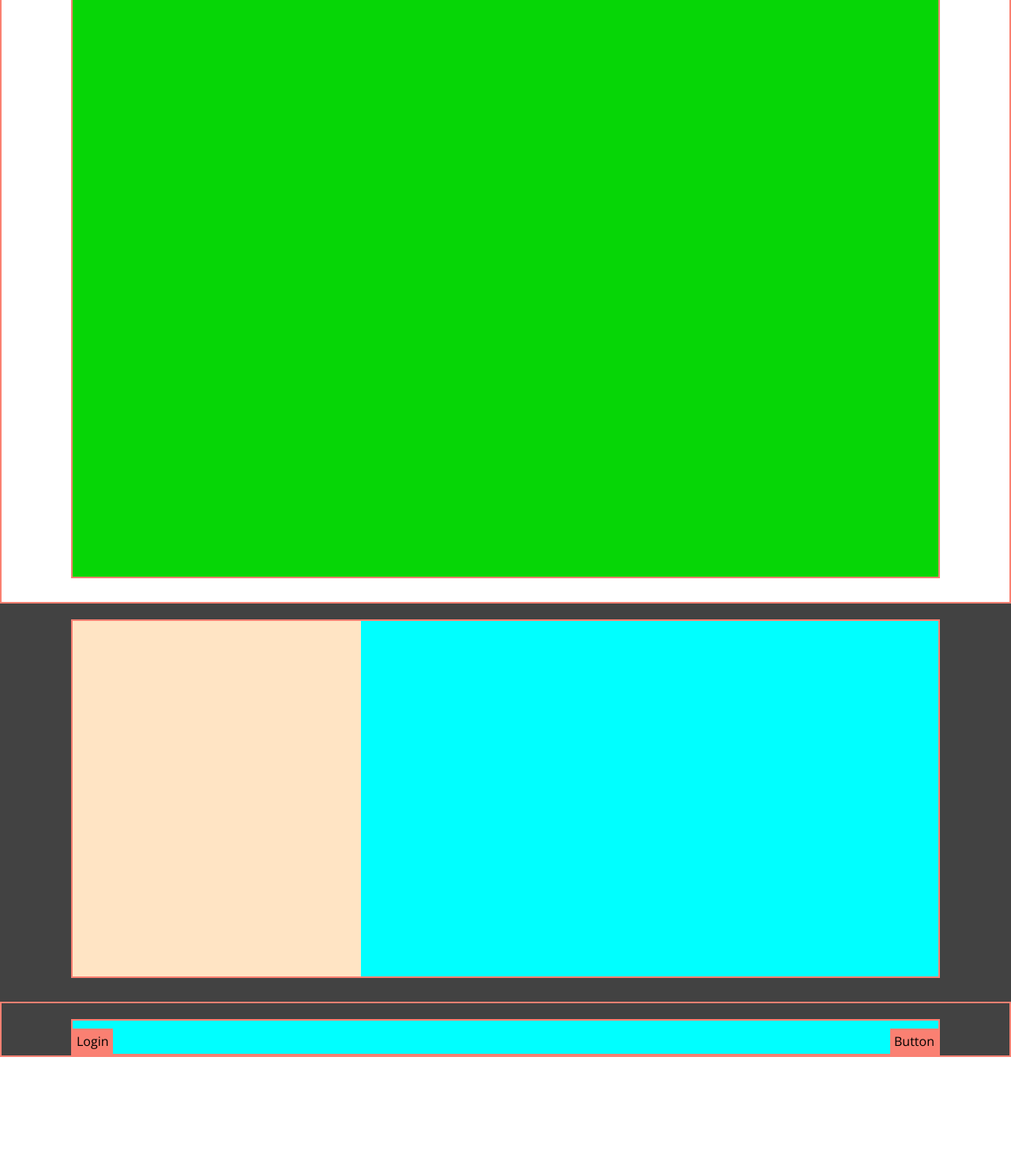
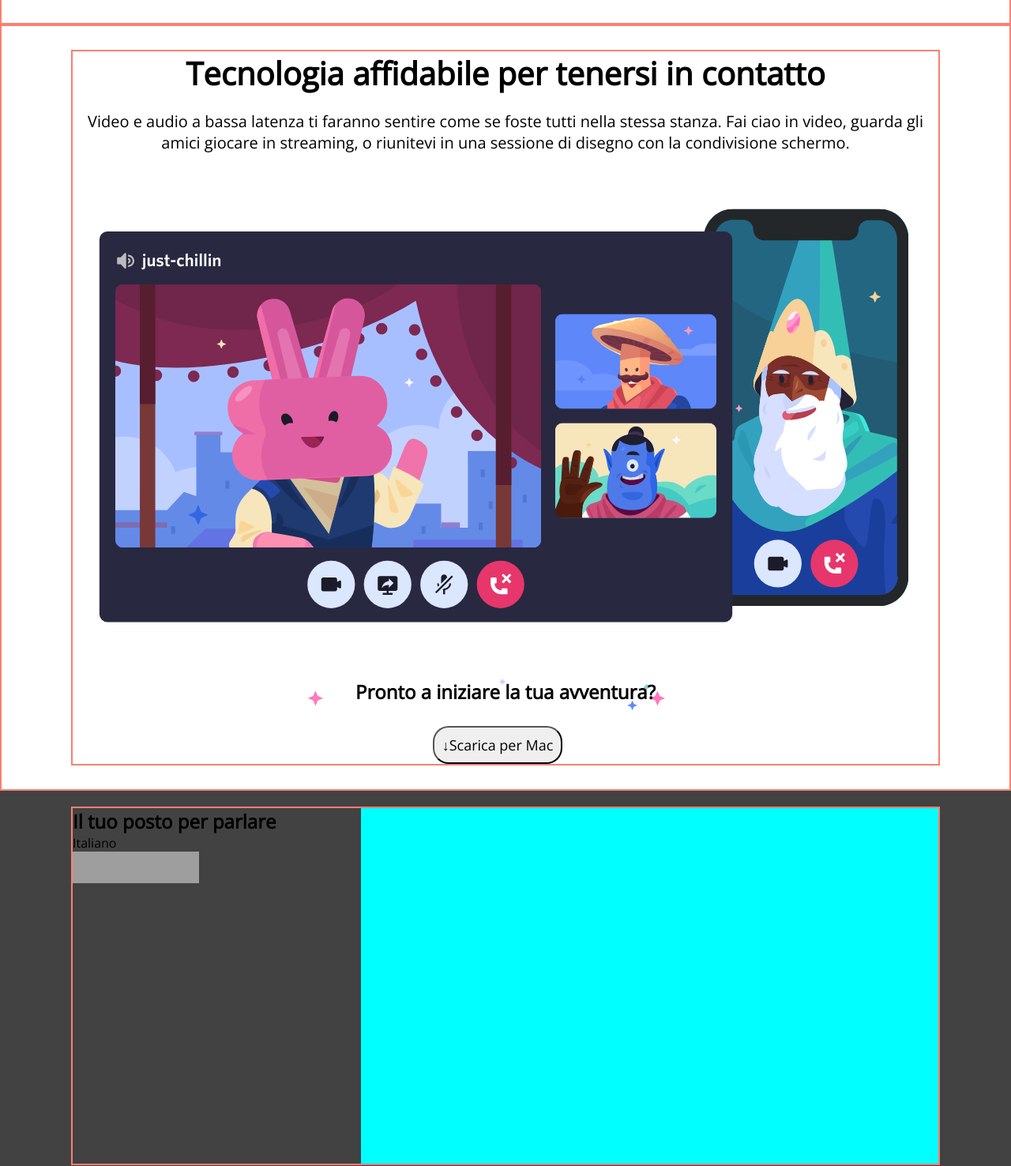
Before and after one commit to iLBigga/htmlcss-discord, a plain HTML site: page index.html in a window 1280 px wide. Shown: the part 1942-3418 px from the top of the page at 79% size. Before the commit the page ends 3280 px from the top, so only its background shows below. Drawn offline with nearby package versions, Linux system fonts and the light colour scheme; grey boxes are pictures that could not be loaded.

Commit message:
Inizio footer

```diff
--- a/css/style.css
+++ b/css/style.css
@@ -39,6 +39,18 @@ h1 {
     background-color: #333;
     color: white;
     font-size: 18px;
+}
+
+.magic-button {
+    margin: 0 auto;
+}
+
+.magic-button h2{
+    background-image: url(/img/stars.svg);
+    background-size: contain;
+    width: 500px;
+    height: 40px;
+    margin-bottom: 20px;
 }
 
 
@@ -87,23 +99,17 @@ h1 {
     background-size: cover;
 }
 
-.bkg {
-    background-color: lightgrey;
+.board h1{
+    margin-bottom: 20px;
 }
 
-.board {
-    height: 800px;
-    background-color: rgb(6, 214, 6);
-}
+
 
 /* Flex */
 
 .flex {
     display: flex;
 }
-
-/* Regole Flex main item
- */
 
  .row {
     justify-content: space-between;
@@ -113,7 +119,7 @@ h1 {
     flex-direction: row-reverse;
 }
 
-.flex-item-sx{
+.flex-item-sx {
     flex-basis: 60%;
 }
 
@@ -121,6 +127,12 @@ h1 {
     flex-basis: 40%;
     flex-direction: column;
     justify-content: space-evenly;
+}
+
+.board {
+    flex-direction: column;
+    justify-content: space-around;
+    text-align: center;
 }
 
 
@@ -140,7 +152,6 @@ footer {
 .footer-item-large {
     flex-grow: 2;
     flex-basis: calc(100% / 3);
-    background-color: bisque;
 }
 
 .footer-section {
@@ -152,6 +163,17 @@ footer {
 .footer-button {
     background-color: salmon;
     padding: 5px;
+}
+
+.footer-list::before {
+    content: '';
+    background-image: url('../img/ita.png');
+    width: 10px;
+}
+
+.ico {
+    width: 40px;
+    height: 40px;
 }
 
 /* Regole Debug */
@@ -172,7 +194,7 @@ footer {
     height: 300px;
 }
 
-.footer-info {
+.footer-contact {
     height: 450px;
 }
 
@@ -181,10 +203,10 @@ footer {
     justify-content: space-between;
     padding-top: 10px;
 }
-
+/*
 .row, .row-reverse {
     height: 400px;
-}
+} */
 
 .footer-main-section {
     padding-top: 20px;
@@ -196,7 +218,6 @@ footer {
     padding-top: 20px;
 }
 
-.board {
+/* .board {
     height: 800px;
-    background-color: rgb(6, 214, 6);
-}
+} */
--- a/index.html
+++ b/index.html
@@ -1,5 +1,6 @@
 <!DOCTYPE html>
 <html lang="en">
+
 <head>
     <meta charset="UTF-8">
     <meta http-equiv="X-UA-Compatible" content="IE=edge">
@@ -10,6 +11,7 @@
     <link rel="stylesheet" href="css/style.css">
     <title>Discord</title>
 </head>
+
 <body class="debug">
     <!-- Main Header con Navbar -->
     <header>
@@ -35,8 +37,11 @@
             <div class="container">
                 <div class="download-section flex">
                     <h1>Il tuo posto per parlare</h1>
-                    <p>Che tu faccia parte di un club scolastico, gruppo di gamer, comunità artistica mondiale, o semplicemnte di un
-                        piccolo gruppo di amici che vuole passare il tempo assieme, Discord rende più facile chiacchierare ogni giorno e ritrovarsi più spesso.
+                    <p>
+                        Che tu faccia parte di un club scolastico, gruppo di gamer, comunità artistica mondiale, o
+                        semplicemnte di un
+                        piccolo gruppo di amici che vuole passare il tempo assieme, Discord rende più facile
+                        chiacchierare ogni giorno e ritrovarsi più spesso.
                     </p>
                     <span>
                         <button class="button-style mac-button">
@@ -56,34 +61,60 @@
                     <div class="flex-item-sx"><img src="img/item1.svg" alt=""></div>
                     <div class="flex-item-dx flex">
                         <h1>Un luogo a invito con tutto lo spazio necessario per parlare</h1>
-                        <p>I server Discord sono organizzati in canali telematici in cui puoi collaborare, condividere o semplicemnte
+                        <p>
+                            I server Discord sono organizzati in canali telematici in cui puoi collaborare, condividere
+                            o semplicemnte
                             parlare della tua giornata senza intasare una chat di gruppo
                         </p>
                     </div>
                 </div>
             </div>
         </section>
-            <section class="section">
-                <div class="container">
-                    <div class="row-reverse flex">
-                        <div class="flex-item-sx"><img src="/img/item2.svg" alt=""></div>
-                        <div class="flex-item-dx">
-                            <h1>Dove trovarsi è facile</h1>
-                        </div>
+        <section class="section">
+            <div class="container">
+                <div class="row-reverse flex">
+                    <div class="flex-item-sx"><img src="/img/item2.svg" alt=""></div>
+                    <div class="flex-item-dx flex">
+                        <h1>Dove trovarsi è facile</h1>
+                        <p>
+                            Mettiti comodo in un canale vocale quando hai tempo. Gli amici nel tuo server possono vedere
+                            che sei lì e unirsi istantaneamente senza dover chiamare.
+                        </p>
                     </div>
-                </div>
-        </section>
-        <section class="section bkg">
-            <div class="container">
-                <div class="row flex">
-                    <div class="flex-item-sx"></div>
-                    <div class="flex-item-dx"></div>
                 </div>
             </div>
         </section>
         <section class="section">
             <div class="container">
-                <div class="board"></div>
+                <div class="row flex">
+                    <div class="flex-item-sx"><img src="/img/item3.svg" alt=""></div>
+                    <div class="flex-item-dx flex">
+                        <h1>Da pochi a un fandom</h1>
+                        <p>
+                            Dai inizio a una community di qualsiasi dimensione con strumenti di moderazione e accesso ai
+                            membri
+                            personalizzabile. Concedi ai membri poteri speciali, crea canali privati, e molto altro.
+                        </p>
+                    </div>
+                </div>
+            </div>
+        </section>
+        <section class="section">
+            <div class="container">
+                <div class="board flex">
+                    <h1>Tecnologia affidabile per tenersi in contatto</h1>
+                    <p>
+                        Video e audio a bassa latenza ti faranno sentire come se foste tutti nella stessa stanza. Fai
+                        ciao in video,
+                        guarda gli amici giocare in streaming, o riunitevi in una sessione di disegno con la
+                        condivisione schermo.
+                    </p>
+                    <img src="/img/item4-big.svg" alt="">
+                    <div class="magic-button">
+                        <h2>Pronto a iniziare la tua avventura?</h2>
+                        <button class="button-style mac-button">Scarica per Mac</button>
+                    </div>
+                </div>
             </div>
         </section>
     </main>
@@ -91,8 +122,20 @@
     <footer>
         <section class="footer-main-section">
             <div class="container">
-                <div class="footer-info flex">
-                    <div class="footer-item-large"></div>
+                <div class="footer-contact flex">
+                    <div class="footer-item-large">
+                        <h2>Il tuo posto per parlare</h2>
+                            <ul>
+                                <li class="footer-list">Italiano
+                                    <ul class="flex">
+                                        <li><a href="#"><img class="ico" src="https://icon-library.com/images/twitter-icon-white-transparent/twitter-icon-white-transparent-0.jpg" alt="Twitter"></li></a>
+                                        <li><a href="#"><img class="ico"src="https://icon-library.com/images/instagram-icon-png-white/instagram-icon-png-white-2.jpg" alt="Instagram"></li></a>
+                                        <li><a href="#"><img class="ico"src="https://icon-library.com/images/facebook-white-icon/facebook-white-icon-1.jpg" alt="Facebook"></li></a>
+                                        <li><a href="#"><img class="ico"src="https://icon-library.com/images/youtube-icon-white-transparent/youtube-icon-white-transparent-16.jpg" alt="YouTube"></li></a>
+                                    </ul>
+                                </li>
+                            </ul>
+                    </div>
                     <div class="footer-item"></div>
                     <div class="footer-item"></div>
                     <div class="footer-item"></div>
```
